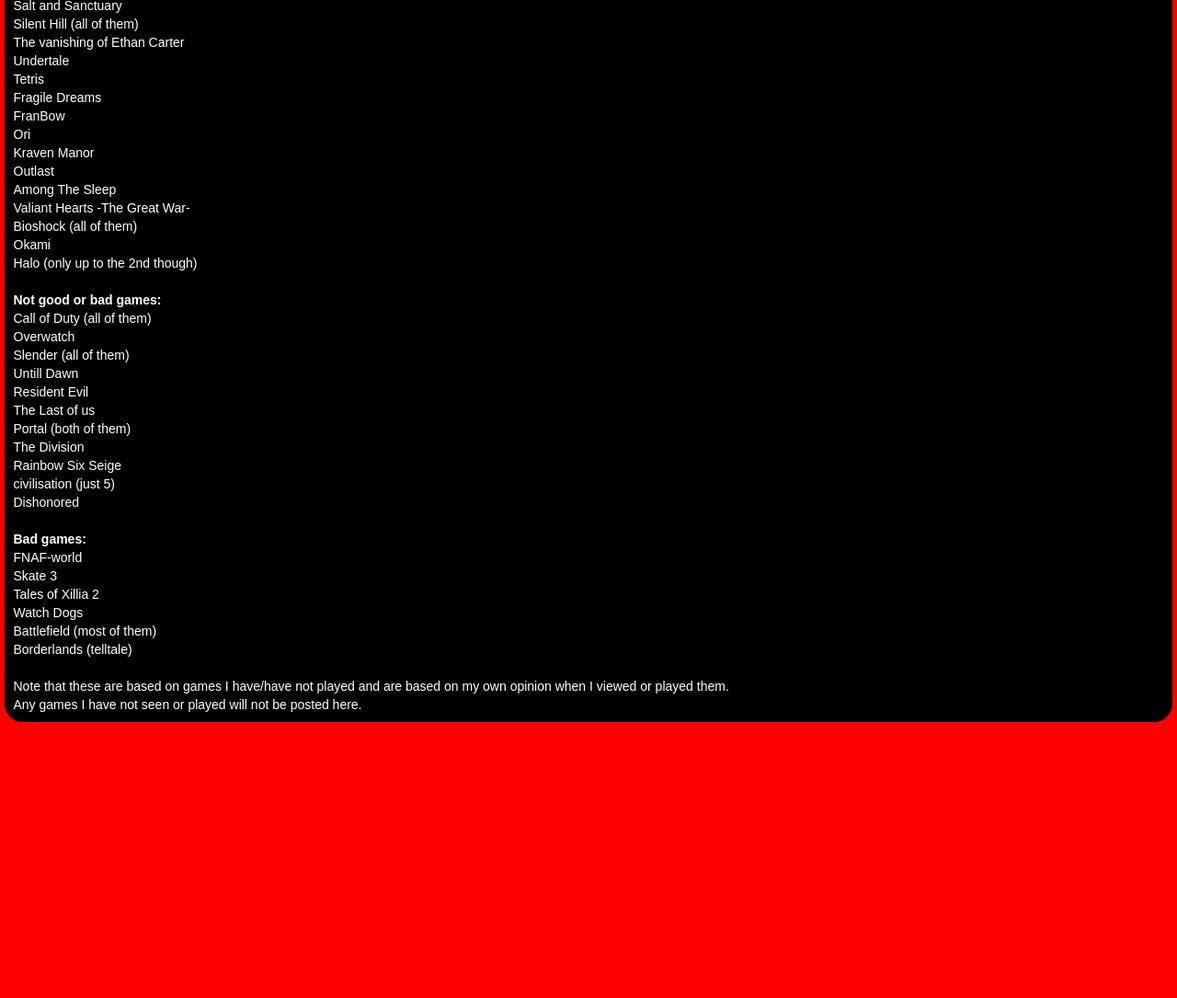
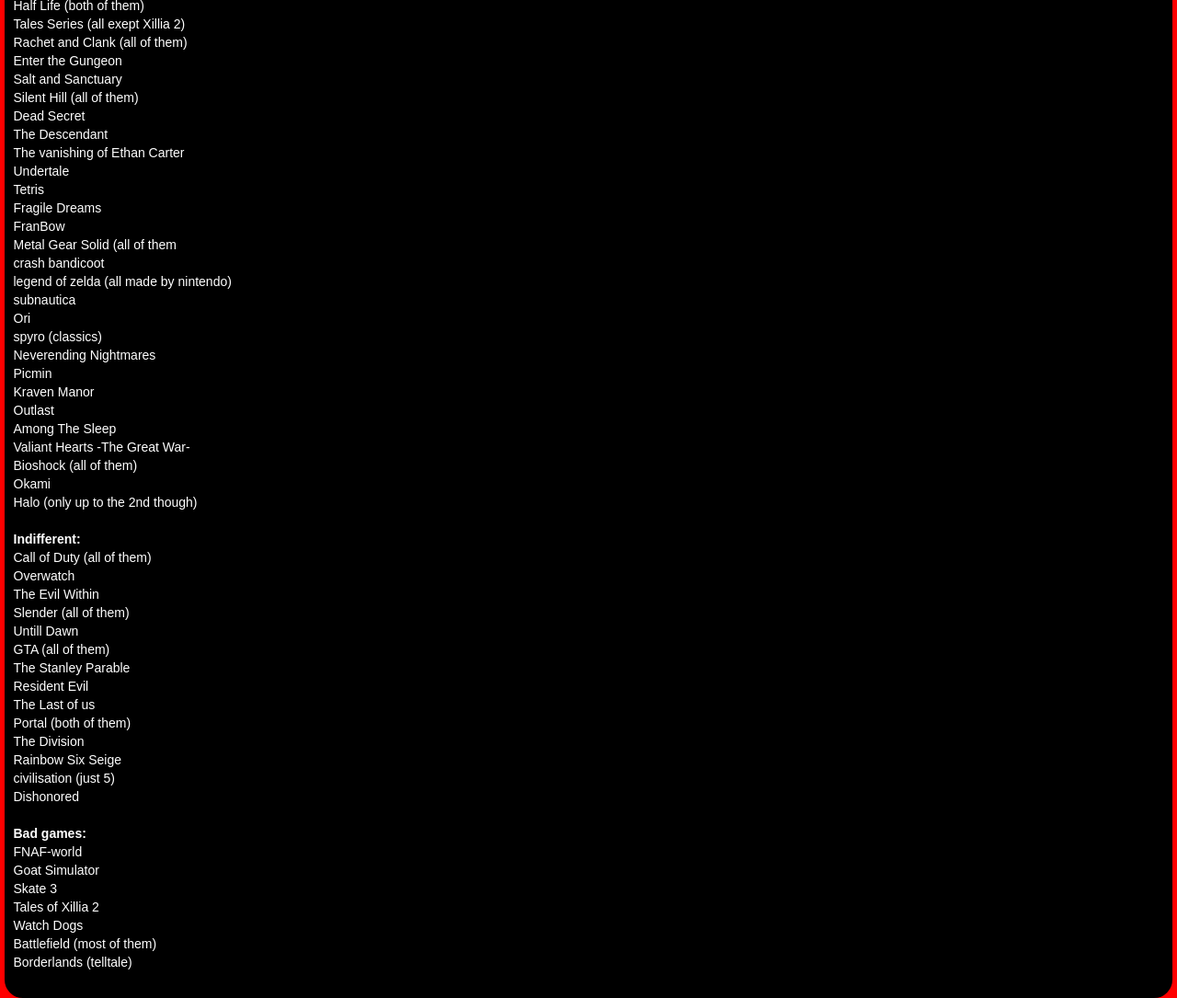
Before and after one commit to justindorrisHH/justindorrisHH.github.io, a plain HTML site: page otherstuff.html in a window 1280 px wide. Shown: the part 1008-2093 px from the top of the page at 92% size. Before the commit the page ends 1808 px from the top, so only its background shows below. Drawn offline with nearby package versions, Linux system fonts and the light colour scheme.

Commit message:
Add files via upload

```diff
--- a/otherstuff.html
+++ b/otherstuff.html
@@ -24,6 +24,10 @@
 <pre>
 <center><h4>Here is where I will put the names some of my favorite games,
 as well as some good ones and some bad ones.</h4></center>
+!!Note that these are based on games I (have/have not) played and are based on my own opinion when I viewed or played them.!!
+!!Any games I have not seen or played will not be posted here. If you have sugestions go to email me.!!
+email: sr.justin.dorris@gmail.com
+
 <b>Foavorites:</b>
 Final Fantasy (all of them)
 Elder Scrolls
@@ -58,12 +62,21 @@ Rachet and Clank (all of them)
 Enter the Gungeon
 Salt and Sanctuary
 Silent Hill (all of them)
+Dead Secret
+The Descendant
 The vanishing of Ethan Carter
 Undertale
 Tetris
 Fragile Dreams
 FranBow
+Metal Gear Solid (all of them
+crash bandicoot
+legend of zelda (all made by nintendo)
+subnautica
 Ori
+spyro (classics)
+Neverending Nightmares
+Picmin
 Kraven Manor
 Outlast
 Among The Sleep
@@ -72,11 +85,14 @@ Bioshock (all of them)
 Okami
 Halo (only up to the 2nd though)
 
-<b>Not good or bad games:</b>
+<b>Indifferent:</b>
 Call of Duty (all of them)
 Overwatch
+The Evil Within
 Slender (all of them)
 Untill Dawn
+GTA (all of them)
+The Stanley Parable
 Resident Evil
 The Last of us
 Portal (both of them)
@@ -87,14 +103,13 @@ Dishonored
 
 <b>Bad games:</b>
 FNAF-world
+Goat Simulator
 Skate 3
 Tales of Xillia 2
 Watch Dogs
 Battlefield (most of them)
 Borderlands (telltale)
 
-Note that these are based on games I have/have not played and are based on my own opinion when I viewed or played them.
-Any games I have not seen or played will not be posted here.
 </pre>
         <!-- jQuery (necessary for Bootstrap's JavaScript plugins) -->
     <script src="https://ajax.googleapis.com/ajax/libs/jquery/1.11.3/jquery.min.js"></script>
```
